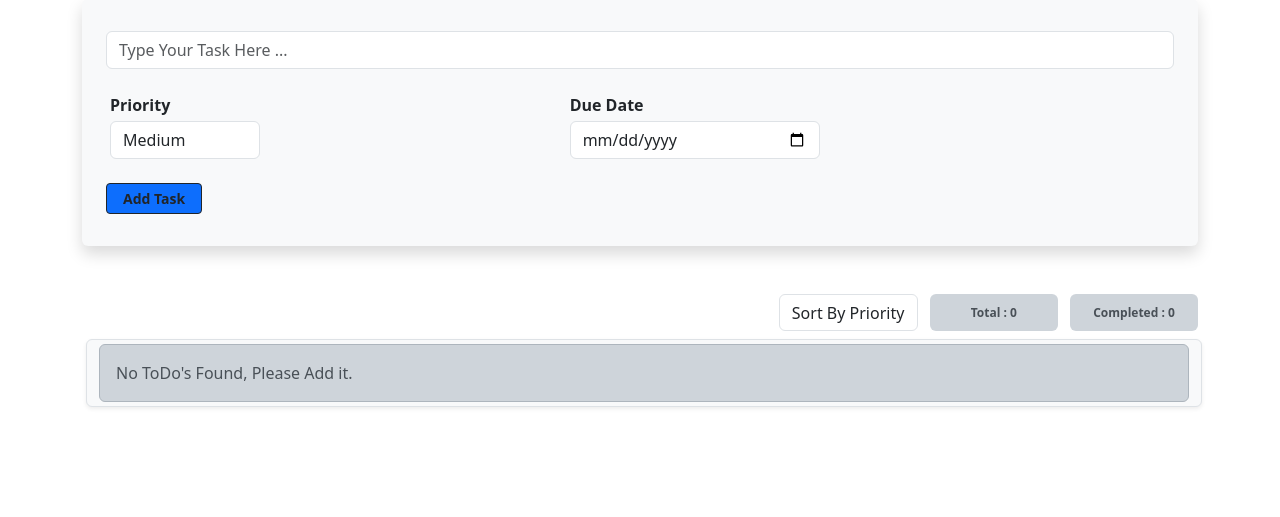
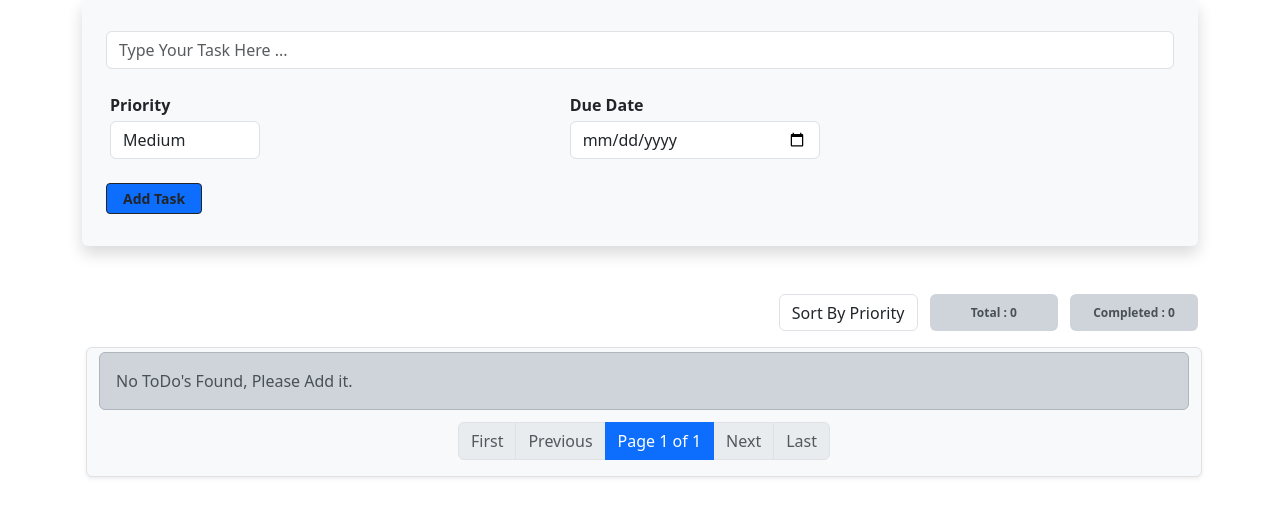
Before and after one commit to VarunK715/todo_app, a Django app: page /task/ in a window 1280 px wide. Shown: the part 131-648 px from the top of the page. Run offline with Django 5.2, Linux system fonts and the light colour scheme; the visitor is signed in with stand-in values (Sample User, id 1); data that the repository does not hold is empty.

Commit message:
added pagination

```diff
--- a/djangoproject/myfirsttodoapp/views.py
+++ b/djangoproject/myfirsttodoapp/views.py
@@ -4,9 +4,9 @@ from django.utils import timezone
 from datetime import date,timedelta
 from django.contrib import messages
 from django.contrib.auth.decorators import login_required
-from django.views.generic import TemplateView
+from django.views.generic import TemplateView,ListView
 from django.contrib.auth.mixins import LoginRequiredMixin
-
+from django.core.paginator import Paginator,EmptyPage,PageNotAnInteger
 
 
 def home(request):
@@ -35,6 +35,17 @@ def task(request):
             dataf = ToDoApp.objects.filter(user=request.user)
     else:
         dataf = ToDoApp.objects.filter(user=request.user)
+        #print(f"inside pagination --- {dataf}")
+        paginator = Paginator(dataf, 4)  # Show 2 tasks per page
+        page_number = request.GET.get('page')
+        try:
+            page_obj = paginator.get_page(page_number)  # returns the desired page object
+        except PageNotAnInteger:
+            # if page_number is not an integer then assign the first page
+            page_obj = paginator.page(1)
+        except EmptyPage:
+            # if page is empty then return last page
+            page_obj = paginator.page(paginator.num_pages)
 
     total = len(dataf)
     tomorrow = date.today() + timedelta(days=1)
@@ -48,7 +59,7 @@ def task(request):
     completed_task = ToDoApp.objects.filter(user=request.user, is_task_completed=True)
     completed_total = len(completed_task)
 
-    return render(request, 'todoapp/index.html', {'tasks': dataf, 'total_count': total, 'completed': completed_total})
+    return render(request, 'todoapp/index.html', {'total_count': total, 'completed': completed_total,"page_obj": page_obj})
 
 
 @login_required
--- a/djangoproject/templates/todoapp/index.html
+++ b/djangoproject/templates/todoapp/index.html
@@ -7,11 +7,11 @@
 </style>
 {% endblock %} {% block body %}
 
-<div class="container my-2" style="display: flex; justify-content: space-between;">
-  <h2 class="fw-bold  fst-italic">Your ToDo</h2>
-  <form class="d-flex" role="search" style="width: 400px;" method="post" action="{% url 'myfirsttodoapp:task' %}">
+<div class="container my-2" style="display: flex; justify-content: space-between">
+  <h2 class="fw-bold fst-italic">Your ToDo</h2>
+  <form class="d-flex" role="search" style="width: 400px" method="post" action="{% url 'myfirsttodoapp:task' %}">
     {% csrf_token %}
-    <input class="form-control me-2" name="search"  type="search" placeholder="Search" aria-label="Search" />
+    <input class="form-control me-2" name="search" type="search" placeholder="Search" aria-label="Search" />
     <button class="btn btn-outline-success" type="submit">Search</button>
   </form>
 </div>
@@ -44,7 +44,9 @@
     </div>
 
     <div class="d-flex mt-4 mb-3 ms-2">
-      <button type="submit" class="fw-bold btn btn-outline-dark btn-primary btn-sm px-3">Add Task</button>
+      <button type="submit" class="fw-bold btn btn-outline-dark btn-primary btn-sm px-3">
+        Add Task
+      </button>
     </div>
   </form>
 </div>
@@ -52,10 +54,11 @@
 <div class="container">
   <span>
     <div class="row justify-content-end">
-      <div class="col-auto d-flex"> <!-- Use d-flex and align-items-center to align items vertically -->
+      <div class="col-auto d-flex">
+        <!-- Use d-flex and align-items-center to align items vertically -->
         <form action="{% url 'myfirsttodoapp:task' %}" id="priorityform" method="POST">
           {% csrf_token %}
-          <select name="priority_sort" class="form-control border" id="priority_sort"  style="height:37px;" >
+          <select name="priority_sort" class="form-control border" id="priority_sort" style="height: 37px">
             <option disabled selected>Sort By Priority</option>
             <option value="low">Low</option>
             <option value="medium">Medium</option>
@@ -63,25 +66,26 @@
           </select>
         </form>
       </div>
-      <div class="badge bg-dark-subtle text-dark-emphasis text-wrap me-2" style="width:8rem;height:37px;padding:13px;">
+      <div class="badge bg-dark-subtle text-dark-emphasis text-wrap me-2"
+        style="width: 8rem; height: 37px; padding: 13px">
         Total : {{total_count}}
       </div>
       &nbsp;
-      <div class="badge bg-dark-subtle text-dark-emphasis text-wrap" style="width:8rem;height:37px;padding:13px;">
+      <div class="badge bg-dark-subtle text-dark-emphasis text-wrap" style="width: 8rem; height: 37px; padding: 13px">
         Completed : {{completed}}
       </div>
     </div>
   </span>
 </div>
 
-
-<div class="container mt-2 border shadow-sm ms-1 me-1 mb-5 bg-body-tertiary rounded">
+<div class="container mt-3 border shadow-sm ms-1 me-1 mb-5 bg-body-tertiary rounded">
+  <!-- Display tasks -->
   <form id="myForm" action="{% url 'myfirsttodoapp:mark_as_completed' %}" method="POST">
-    {% csrf_token %} {% if tasks|length == 0 %}
+    {% csrf_token %} {% if page_obj.object_list|length == 0 %}
     <div class="alert alert-dark my-1" role="alert">
       No ToDo's Found, Please Add it.
     </div>
-    {% else %} {% for task in tasks %}
+    {% else %} {% for task in page_obj.object_list %}
     <div class="row container-fluid border p-1 mx-1 my-2 text-bg-light scrollable-div">
       <div class="col-1">
         <input class="form-check-input mt-2 border border-danger mycheckbox" title="Mark As Completed" type="checkbox"
@@ -97,19 +101,61 @@
         <span>
           {% if task.is_task_completed %}
           <a class="btn btn-danger btn-sm ms-4" href="{% url 'myfirsttodoapp:delete_task' task.id %}"
-          role="button">Delete</a>
+            role="button">Delete</a>
           {% else %}
           <a class="btn btn-success btn-sm ms-4" href="{% url 'myfirsttodoapp:update_task' task.id %}"
             role="button">Update</a>
-            <a class="btn btn-danger btn-sm" href="{% url 'myfirsttodoapp:delete_task' task.id %}"
+          <a class="btn btn-danger btn-sm" href="{% url 'myfirsttodoapp:delete_task' task.id %}"
             role="button">Delete</a>
           {% endif %}
-
         </span>
       </div>
     </div>
     {% endfor %} {% endif %}
   </form>
+
+  <!-- Pagination -->
+  <div class="pagination justify-content-center">
+    <ul class="pagination mt-2">
+      {% if page_obj.has_previous %}
+      <li class="page-item">
+        <a class="page-link" href="?page=1">&laquo; First</a>
+      </li>
+      <li class="page-item">
+        <a class="page-link" href="?page={{ page_obj.previous_page_number }}">Previous</a>
+      </li>
+      {% else %}
+      <li class="page-item disabled">
+        <span class="page-link">First</span>
+      </li>
+      <li class="page-item disabled">
+        <span class="page-link">Previous</span>
+      </li>
+      {% endif %}
+
+      <li class="page-item active">
+        <span class="page-link">
+          Page {{ page_obj.number }} of {{ page_obj.paginator.num_pages }}
+        </span>
+      </li>
+
+      {% if page_obj.has_next %}
+      <li class="page-item">
+        <a class="page-link" href="?page={{ page_obj.next_page_number }}">Next</a>
+      </li>
+      <li class="page-item">
+        <a class="page-link" href="?page={{ page_obj.paginator.num_pages }}">Last &raquo;</a>
+      </li>
+      {% else %}
+      <li class="page-item disabled">
+        <span class="page-link">Next</span>
+      </li>
+      <li class="page-item disabled">
+        <span class="page-link">Last</span>
+      </li>
+      {% endif %}
+    </ul>
+  </div>
 </div>
 
 <script>
@@ -120,8 +166,10 @@
     });
   });
 
-  document.getElementById('priority_sort').addEventListener('change', function() {
-    document.getElementById("priorityform").submit();
-  });
+  document
+    .getElementById("priority_sort")
+    .addEventListener("change", function () {
+      document.getElementById("priorityform").submit();
+    });
 </script>
 {% endblock%}
```
Also changed, not shown: project_images/update_page.png.
